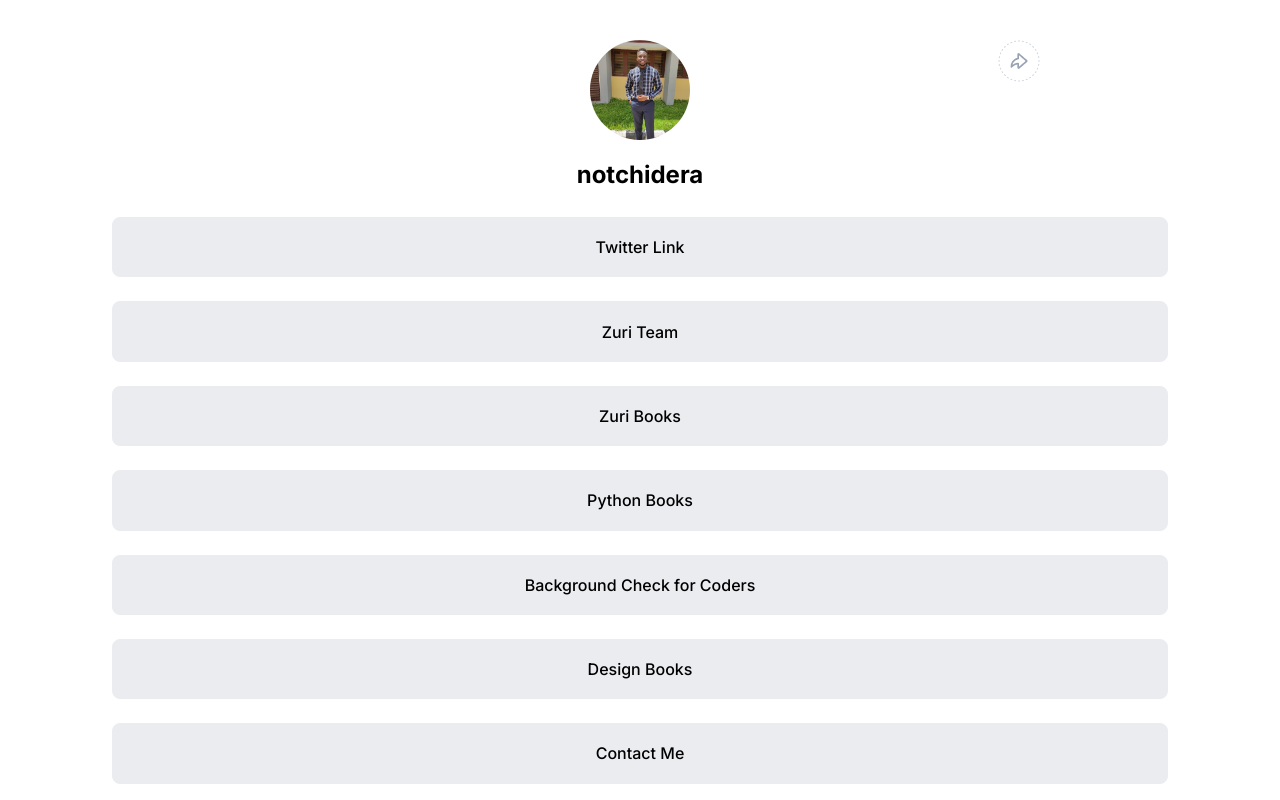
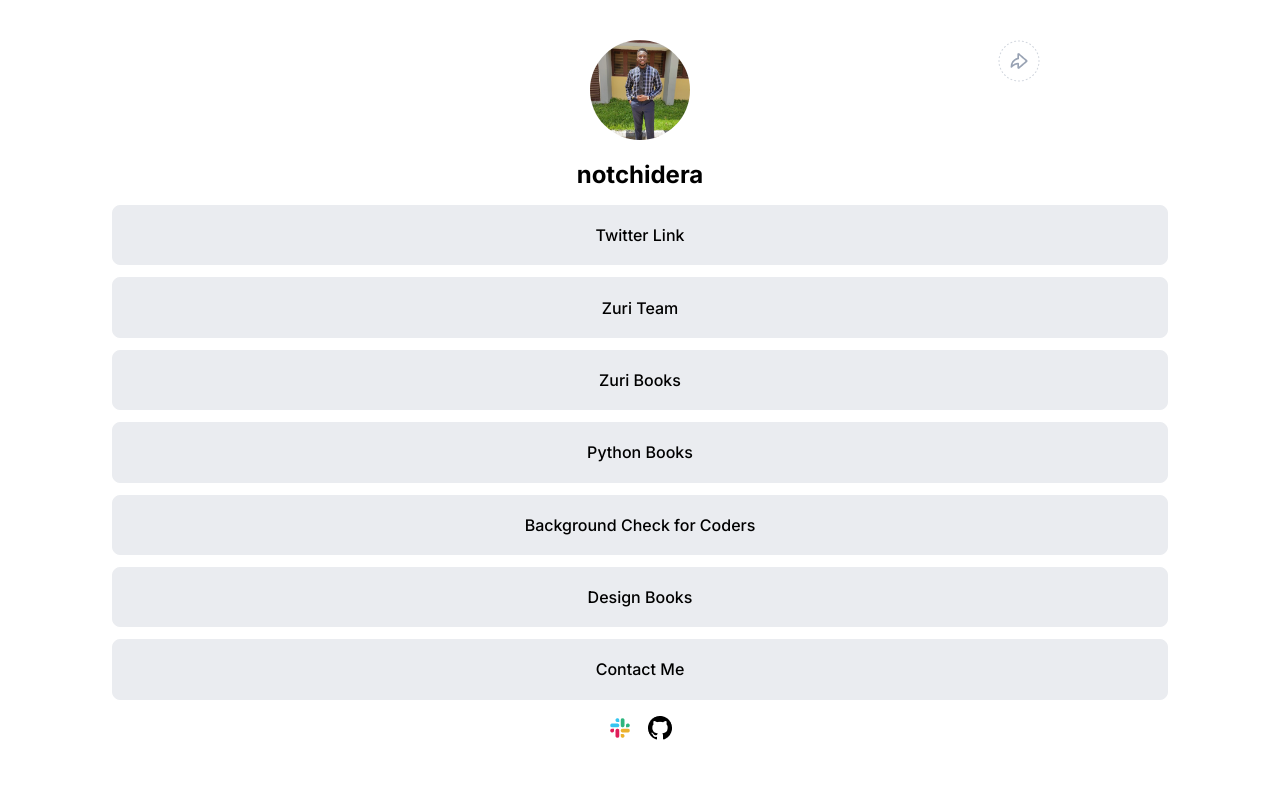
Before and after one commit to ChideraOzoagu/hng-task-1, a React (Create React App) app: page / in a window 1280 px wide. Shown: the top 800 px of the page. Built offline with nearby package versions, Linux system fonts and the light colour scheme.

Commit message:
style: contact button restyled

```diff
--- a/src/components/Home.js
+++ b/src/components/Home.js
@@ -56,11 +56,11 @@ const Home = () => {
           Design Books
         </a>
       </button>
-      <button className='btn' id="contact">
-       <Link to='/contact'>
+      {/* <button className='btn' id="contact"> */}
+       <Link to='/contact' className='btn'>
        Contact Me
        </Link>
-      </button>
+      {/* </button> */}
       <div className="icons">
         <a href="https://slack.com" target="_blank">
           <img src={slack} alt="slack" />
--- a/src/index.css
+++ b/src/index.css
@@ -64,7 +64,12 @@ body {
   font-family: inherit;
   margin: 12px 0;
   border-radius: 8px;
+  display: block;
+  text-align: center;
   transition: var(--transition-primary);
+  color: var(--black);
+  font-weight: 500;
+  font-size: 1rem;
   /* cursor: pointer; */
 }
 button a {
```
